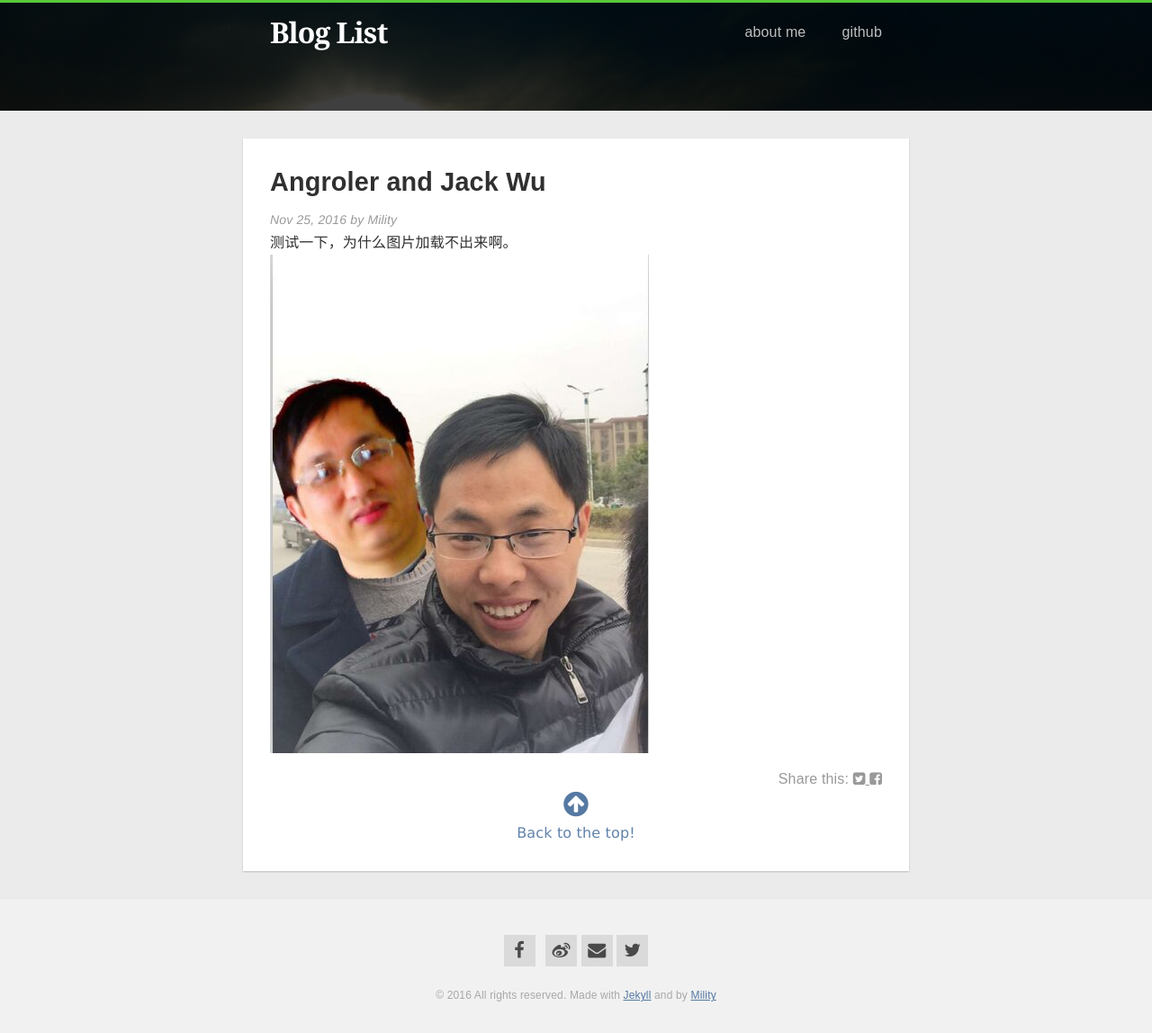
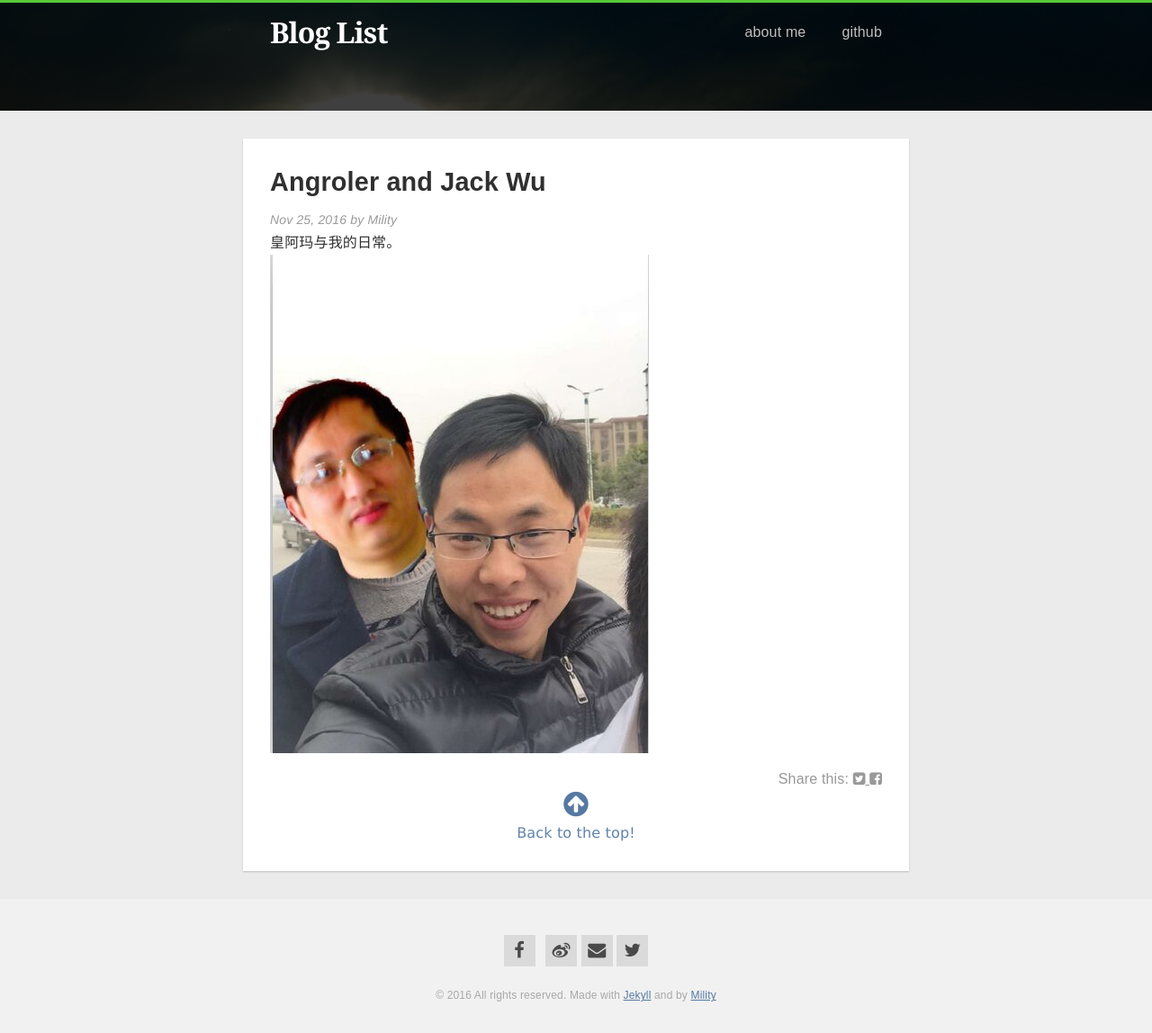
Before and after one commit to Mility/Mility.github.io, a Jekyll site: the page built from _posts/2016-11-25-Angroler and Jack Wu.markdown, in a window 1280 px wide. Shown: the whole page at 90% size. Built offline with Jekyll 4.4.1, drawn with Linux system fonts in a browser that asks for light colours; nearby versions of some CDN libraries.

Commit message:
Update 2016-11-25-Angroler and Jack Wu.markdown

```diff
--- a/_posts/2016-11-25-Angroler and Jack Wu.markdown
+++ b/_posts/2016-11-25-Angroler and Jack Wu.markdown
@@ -2,5 +2,5 @@
 layout: post
 title: "Angroler and Jack Wu"
 ---
-测试一下，为什么图片加载不出来啊。
+皇阿玛与我的日常。
 ![你们看这是谁](/img/IMG_2461.jpg)
```
